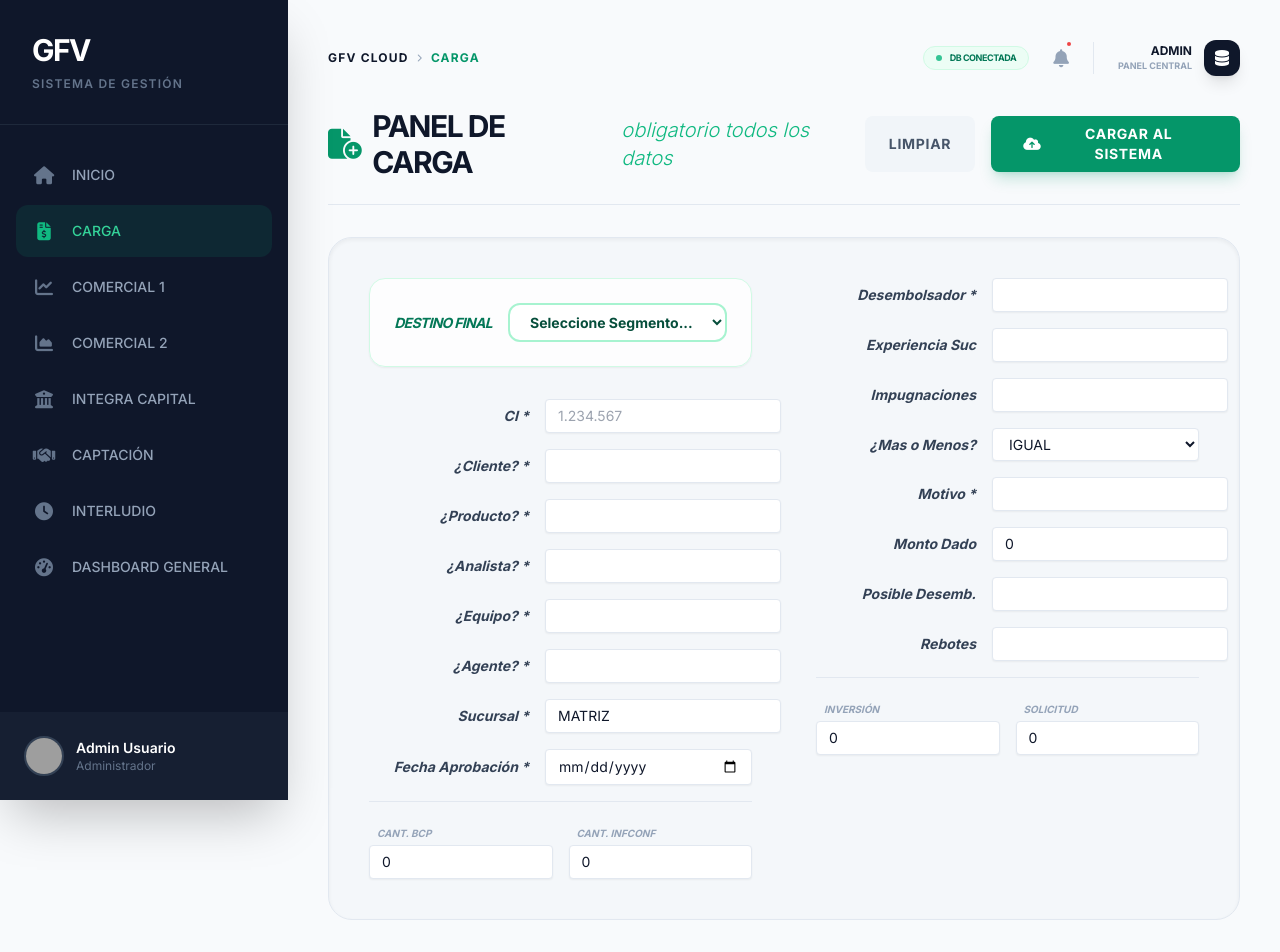
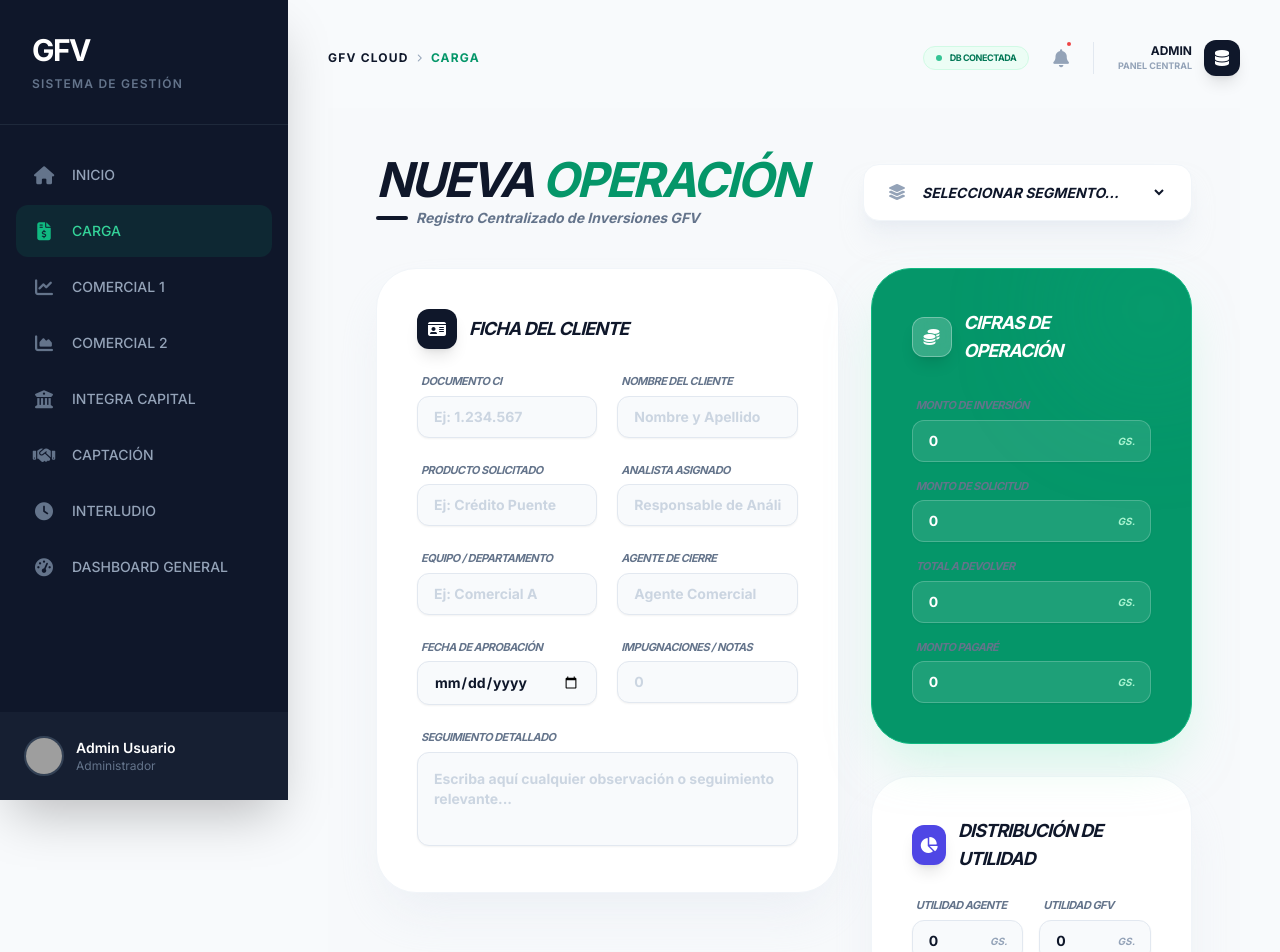
Before and after one commit to vhk14726-design/Reportesdeseguimientos, a React (Vite) app: page / in a window 1280 px wide. Shown: the top 952 px of the page. Built offline with nearby package versions, Linux system fonts and the light colour scheme; no server answers; the database is empty; grey boxes are pictures that could not be loaded.

Commit message:
Add files via upload

```diff
--- a/components/CargaForm.tsx
+++ b/components/CargaForm.tsx
@@ -40,7 +40,6 @@ const CargaForm: React.FC<CargaFormProps> = ({ onSave }) => {
     rebotes: '',
   });
 
-  const [aiAnalysis, setAiAnalysis] = useState<any>(null);
   const [loading, setLoading] = useState(false);
   const [error, setError] = useState<string | null>(null);
 
@@ -56,16 +55,11 @@ const CargaForm: React.FC<CargaFormProps> = ({ onSave }) => {
   const handleSubmit = async (e: React.FormEvent) => {
     e.preventDefault();
 
-    const requiredFields = [
-      'destino', 'ci', 'cliente', 'producto', 'analista',
-      'equipo', 'agente', 'fechaAprobacion', 'sucursal',
-      'desembolsador', 'motivo'
-    ];
-
+    const requiredFields = ['destino', 'ci', 'cliente', 'producto', 'analista', 'agente'];
     const missing = requiredFields.filter(f => !formData[f as keyof FormData]);
 
     if (missing.length > 0) {
-      setError(`Faltan campos obligatorios: ${missing.join(', ').toUpperCase()}`);
+      setError(`Campos requeridos pendientes: ${missing.join(', ').toUpperCase()}`);
       return;
     }
 
@@ -73,68 +67,47 @@ const CargaForm: React.FC<CargaFormProps> = ({ onSave }) => {
     setError(null);
 
     try {
-      const analysis = await analyzeFinancialData(formData);
-      setAiAnalysis(analysis);
-      onSave(formData);
-    } catch (err) {
-      console.error(err);
-      setError("Error al procesar la operación. Intente nuevamente.");
+      await onSave(formData);
+      alert("✅ Operación procesada y guardada correctamente.");
+    } catch (err: any) {
+      setError(`Error crítico: ${err.message || "Fallo en la conexión con el servidor"}`);
     } finally {
       setLoading(false);
     }
   };
 
-  const inputContainerClass = "flex items-center gap-4 group";
-  const labelClass = "w-40 text-sm font-bold text-slate-700 italic text-right shrink-0";
-  const inputClass = "flex-1 bg-white border border-slate-200 rounded px-3 py-1.5 text-sm text-slate-900 focus:ring-1 focus:ring-emerald-500 focus:border-emerald-500 outline-none transition-all shadow-sm group-hover:border-slate-300";
+  const labelClass = "block text-[11px] font-black uppercase tracking-tighter text-slate-500 mb-1.5 ml-1 italic";
+  const inputClass = "w-full bg-slate-50 border border-slate-200 rounded-xl px-4 py-2.5 text-sm font-bold text-slate-900 focus:bg-white focus:ring-2 focus:ring-slate-900/5 focus:border-slate-900 outline-none transition-all shadow-sm placeholder:text-slate-300";
+  const financialInputClass = "w-full bg-emerald-50/30 border border-emerald-100 rounded-xl px-4 py-2.5 text-sm font-black text-emerald-900 focus:bg-white focus:ring-2 focus:ring-emerald-500/10 focus:border-emerald-600 outline-none transition-all shadow-sm";
+  const currencyBadge = <span className="absolute right-4 top-1/2 -translate-y-1/2 text-[10px] font-black text-slate-400 italic pointer-events-none">GS.</span>;
 
   return (
-    <div className="space-y-8 animate-in fade-in duration-500 max-w-6xl mx-auto pb-20">
-      <header className="flex justify-between items-center border-b border-slate-200 pb-6">
-        <div>
-          <h2 className="text-3xl font-black text-slate-900 tracking-tighter uppercase flex items-center gap-3">
-            <i className="fa-solid fa-file-circle-plus text-emerald-600"></i>
-            Panel de Carga <span className="text-emerald-500 font-light italic text-xl lowercase tracking-normal">obligatorio todos los datos</span>
-          </h2>
-          {error && (
-            <div className="mt-2 text-red-500 text-xs font-bold bg-red-50 px-3 py-1 rounded-lg border border-red-100 flex items-center gap-2">
-              <i className="fa-solid fa-triangle-exclamation"></i>
-              {error}
+    <div className="min-h-screen bg-slate-50/50 p-4 md:p-8 lg:p-12 animate-in fade-in slide-in-from-bottom-4 duration-1000">
+      <div className="max-w-6xl mx-auto">
+
+        {/* Superior: Título y Selector de Destino */}
+        <div className="flex flex-col md:flex-row justify-between items-start md:items-center mb-10 gap-6">
+          <div className="space-y-1">
+            <h1 className="text-5xl font-black text-slate-900 tracking-tighter uppercase italic leading-none">
+              Nueva <span className="text-emerald-600">Operación</span>
+            </h1>
+            <div className="flex items-center gap-2">
+              <span className="w-8 h-1 bg-slate-900 rounded-full"></span>
+              <p className="text-slate-500 font-bold italic text-sm">Registro Centralizado de Inversiones GFV</p>
             </div>
-          )}
           </div>
-        <div className="flex gap-4">
-          <button
-            type="button"
-            onClick={() => window.location.reload()}
-            className="px-6 py-2 bg-slate-100 text-slate-600 rounded-lg hover:bg-slate-200 transition-colors font-bold text-sm uppercase tracking-wider"
-          >
-            Limpiar
-          </button>
-          <button
-            onClick={handleSubmit}
-            disabled={loading}
-            className="px-8 py-2 bg-emerald-600 text-white rounded-lg hover:bg-emerald-700 transition-all font-bold text-sm uppercase tracking-wider shadow-lg shadow-emerald-600/20 flex items-center gap-2 active:scale-95 disabled:opacity-50 disabled:cursor-not-allowed"
-          >
-            {loading ? <i className="fa-solid fa-spinner fa-spin"></i> : <i className="fa-solid fa-cloud-arrow-up"></i>}
-            Cargar al Sistema
-          </button>
-        </div>
-      </header>
 
-      <form onSubmit={handleSubmit} className="bg-slate-100/50 p-10 rounded-3xl border border-slate-200 shadow-inner grid grid-cols-1 lg:grid-cols-2 gap-x-16 gap-y-12">
-        <div className="space-y-4">
-          <div className="bg-white/80 p-6 rounded-2xl border border-emerald-100 mb-8 shadow-sm">
-             <div className={inputContainerClass}>
-                <label className="w-40 text-sm font-black text-emerald-700 uppercase tracking-tighter text-right italic">Destino Final</label>
+          <div className="bg-white p-2 rounded-2xl shadow-xl shadow-slate-200/50 border border-slate-100">
+            <div className="flex items-center gap-3 px-4">
+              <i className="fa-solid fa-layer-group text-slate-400"></i>
               <select
                 name="destino"
                 required
                 value={formData.destino}
                 onChange={handleInputChange}
-                  className="flex-1 bg-white border-2 border-emerald-200 rounded-xl px-4 py-2 text-sm font-bold text-emerald-900 focus:ring-2 focus:ring-emerald-500 outline-none cursor-pointer"
+                className="bg-transparent py-2.5 pr-8 text-sm font-black text-slate-900 focus:outline-none cursor-pointer uppercase italic"
               >
-                  <option value="">Seleccione Segmento...</option>
+                <option value="">Seleccionar Segmento...</option>
                 <option value="COMERCIAL 1">COMERCIAL 1</option>
                 <option value="COMERCIAL 2">COMERCIAL 2</option>
                 <option value="INTEGRA CAPITAL">INTEGRA CAPITAL</option>
@@ -143,102 +116,204 @@ const CargaForm: React.FC<CargaFormProps> = ({ onSave }) => {
               </select>
             </div>
           </div>
-
-          <div className={inputContainerClass}>
-            <label className={labelClass}>CI *</label>
-            <input type="text" name="ci" required value={formData.ci} onChange={handleInputChange} className={inputClass} placeholder="1.234.567" />
-          </div>
-          <div className={inputContainerClass}>
-            <label className={labelClass}>¿Cliente? *</label>
-            <input type="text" name="cliente" required value={formData.cliente} onChange={handleInputChange} className={inputClass} />
-          </div>
-          <div className={inputContainerClass}>
-            <label className={labelClass}>¿Producto? *</label>
-            <input type="text" name="producto" required value={formData.producto} onChange={handleInputChange} className={inputClass} />
-          </div>
-          <div className={inputContainerClass}>
-            <label className={labelClass}>¿Analista? *</label>
-            <input type="text" name="analista" required value={formData.analista} onChange={handleInputChange} className={inputClass} />
-          </div>
-          <div className={inputContainerClass}>
-            <label className={labelClass}>¿Equipo? *</label>
-            <input type="text" name="equipo" required value={formData.equipo} onChange={handleInputChange} className={inputClass} />
-          </div>
-          <div className={inputContainerClass}>
-            <label className={labelClass}>¿Agente? *</label>
-            <input type="text" name="agente" required value={formData.agente} onChange={handleInputChange} className={inputClass} />
-          </div>
-          <div className={inputContainerClass}>
-            <label className={labelClass}>Sucursal *</label>
-            <input type="text" name="sucursal" required value={formData.sucursal} onChange={handleInputChange} className={inputClass} />
-          </div>
-          <div className={inputContainerClass}>
-            <label className={labelClass}>Fecha Aprobación *</label>
-            <input type="date" name="fechaAprobacion" required value={formData.fechaAprobacion} onChange={handleInputChange} className={inputClass} />
         </div>
 
-          <div className="pt-6 border-t border-slate-200 grid grid-cols-2 gap-4">
-             <div className="flex flex-col gap-1">
-                <label className="text-[10px] font-black text-slate-400 uppercase ml-2 italic">Cant. BCP</label>
-                <input type="number" name="cantidadBcp" value={formData.cantidadBcp} onChange={handleInputChange} className={inputClass} />
+        <form onSubmit={handleSubmit} className="grid grid-cols-1 lg:grid-cols-12 gap-8 items-start">
+
+          {/* COLUMNA 1: Datos de Identificación (6 col) */}
+          <div className="lg:col-span-7 bg-white p-8 md:p-10 rounded-[2.5rem] shadow-2xl shadow-slate-200/60 border border-slate-100 space-y-6">
+            <div className="flex items-center gap-3 mb-4">
+              <div className="w-10 h-10 bg-slate-900 rounded-xl flex items-center justify-center text-white shadow-lg">
+                <i className="fa-solid fa-id-card"></i>
               </div>
-             <div className="flex flex-col gap-1">
-                <label className="text-[10px] font-black text-slate-400 uppercase ml-2 italic">Cant. Infconf</label>
-                <input type="number" name="cantidadInformconf" value={formData.cantidadInformconf} onChange={handleInputChange} className={inputClass} />
+              <h3 className="text-lg font-black text-slate-900 uppercase italic tracking-tighter">Ficha del Cliente</h3>
+            </div>
+
+            <div className="grid grid-cols-1 md:grid-cols-2 gap-5">
+              <div className="group">
+                <label className={labelClass}>Documento CI</label>
+                <input type="text" name="ci" value={formData.ci} onChange={handleInputChange} className={inputClass} placeholder="Ej: 1.234.567" />
+              </div>
+              <div className="group">
+                <label className={labelClass}>Nombre del Cliente</label>
+                <input type="text" name="cliente" value={formData.cliente} onChange={handleInputChange} className={inputClass} placeholder="Nombre y Apellido" />
+              </div>
+            </div>
+
+            <div className="grid grid-cols-1 md:grid-cols-2 gap-5">
+              <div>
+                <label className={labelClass}>Producto Solicitado</label>
+                <input type="text" name="producto" value={formData.producto} onChange={handleInputChange} className={inputClass} placeholder="Ej: Crédito Puente" />
+              </div>
+              <div>
+                <label className={labelClass}>Analista Asignado</label>
+                <input type="text" name="analista" value={formData.analista} onChange={handleInputChange} className={inputClass} placeholder="Responsable de Análisis" />
+              </div>
+            </div>
+
+            <div className="grid grid-cols-1 md:grid-cols-2 gap-5">
+              <div>
+                <label className={labelClass}>Equipo / Departamento</label>
+                <input type="text" name="equipo" value={formData.equipo} onChange={handleInputChange} className={inputClass} placeholder="Ej: Comercial A" />
+              </div>
+              <div>
+                <label className={labelClass}>Agente de Cierre</label>
+                <input type="text" name="agente" value={formData.agente} onChange={handleInputChange} className={inputClass} placeholder="Agente Comercial" />
+              </div>
+            </div>
+
+            <div className="grid grid-cols-1 md:grid-cols-2 gap-5">
+              <div>
+                <label className={labelClass}>Fecha de Aprobación</label>
+                <input type="date" name="fechaAprobacion" value={formData.fechaAprobacion} onChange={handleInputChange} className={inputClass} />
+              </div>
+              <div>
+                <label className={labelClass}>Impugnaciones / Notas</label>
+                <input type="text" name="impugnaciones" value={formData.impugnaciones} onChange={handleInputChange} className={inputClass} placeholder="0" />
+              </div>
+            </div>
+
+            <div>
+              <label className={labelClass}>Seguimiento Detallado</label>
+              <textarea
+                name="seguimiento"
+                value={formData.seguimiento}
+                onChange={handleInputChange}
+                rows={3}
+                className={`${inputClass} resize-none py-4`}
+                placeholder="Escriba aquí cualquier observación o seguimiento relevante..."
+              ></textarea>
+            </div>
+          </div>
+
+          {/* COLUMNA 2: Datos Financieros (5 col) */}
+          <div className="lg:col-span-5 space-y-8">
+            <div className="bg-emerald-600 p-8 md:p-10 rounded-[2.5rem] shadow-2xl shadow-emerald-200/50 border border-emerald-500 relative overflow-hidden group">
+              <div className="absolute -right-10 -top-10 w-40 h-40 bg-emerald-500/20 rounded-full blur-3xl group-hover:bg-emerald-400/30 transition-all duration-700"></div>
+
+              <div className="flex items-center gap-3 mb-8 relative">
+                <div className="w-10 h-10 bg-white/20 backdrop-blur-md rounded-xl flex items-center justify-center text-white border border-white/30 shadow-lg">
+                  <i className="fa-solid fa-coins"></i>
+                </div>
+                <h3 className="text-lg font-black text-white uppercase italic tracking-tighter">Cifras de Operación</h3>
+              </div>
+
+              <div className="space-y-4 relative">
+                <div>
+                  <label className={`${labelClass} text-emerald-100`}>Monto de Inversión</label>
+                  <div className="relative">
+                    <input type="number" name="inversion" value={formData.inversion} onChange={handleInputChange} className={`${financialInputClass} bg-white/10 border-white/20 text-white placeholder:text-white/40`} />
+                    <span className="absolute right-4 top-1/2 -translate-y-1/2 text-[10px] font-black text-emerald-200 italic pointer-events-none">GS.</span>
+                  </div>
+                </div>
+
+                <div>
+                  <label className={`${labelClass} text-emerald-100`}>Monto de Solicitud</label>
+                  <div className="relative">
+                    <input type="number" name="solicitud" value={formData.solicitud} onChange={handleInputChange} className={`${financialInputClass} bg-white/10 border-white/20 text-white placeholder:text-white/40`} />
+                    <span className="absolute right-4 top-1/2 -translate-y-1/2 text-[10px] font-black text-emerald-200 italic pointer-events-none">GS.</span>
+                  </div>
+                </div>
+
+                <div>
+                  <label className={`${labelClass} text-emerald-100`}>Total a Devolver</label>
+                  <div className="relative">
+                    <input type="number" name="totalDevolver" value={formData.totalDevolver} onChange={handleInputChange} className={`${financialInputClass} bg-white/10 border-white/20 text-white placeholder:text-white/40`} />
+                    <span className="absolute right-4 top-1/2 -translate-y-1/2 text-[10px] font-black text-emerald-200 italic pointer-events-none">GS.</span>
+                  </div>
+                </div>
+
+                <div>
+                  <label className={`${labelClass} text-emerald-100`}>Monto Pagaré</label>
+                  <div className="relative">
+                    <input type="number" name="pagare" value={formData.pagare} onChange={handleInputChange} className={`${financialInputClass} bg-white/10 border-white/20 text-white placeholder:text-white/40`} />
+                    <span className="absolute right-4 top-1/2 -translate-y-1/2 text-[10px] font-black text-emerald-200 italic pointer-events-none">GS.</span>
+                  </div>
                 </div>
               </div>
             </div>
 
-        <div className="space-y-4">
-          <div className={inputContainerClass}>
-            <label className={labelClass}>Desembolsador *</label>
-            <input type="text" name="desembolsador" required value={formData.desembolsador} onChange={handleInputChange} className={inputClass} />
+            {/* Utilidades e Inversor */}
+            <div className="bg-white p-8 md:p-10 rounded-[2.5rem] shadow-2xl shadow-slate-200/60 border border-slate-100 space-y-6">
+              <div className="flex items-center gap-3 mb-2">
+                <div className="w-10 h-10 bg-indigo-600 rounded-xl flex items-center justify-center text-white shadow-lg">
+                  <i className="fa-solid fa-chart-pie"></i>
                 </div>
-          <div className={inputContainerClass}>
-            <label className={labelClass}>Experiencia Suc</label>
-            <input type="text" name="experienciaSuc" value={formData.experienciaSuc} onChange={handleInputChange} className={inputClass} />
-          </div>
-          <div className={inputContainerClass}>
-            <label className={labelClass}>Impugnaciones</label>
-            <input type="text" name="impugnaciones" value={formData.impugnaciones} onChange={handleInputChange} className={inputClass} />
-          </div>
-          <div className={inputContainerClass}>
-            <label className={labelClass}>¿Mas o Menos?</label>
-            <select name="masOMenos" value={formData.masOMenos} onChange={handleInputChange} className={inputClass}>
-              <option value="MAS">MÁS</option>
-              <option value="MENOS">MENOS</option>
-              <option value="IGUAL">IGUAL</option>
-            </select>
-          </div>
-          <div className={inputContainerClass}>
-            <label className={labelClass}>Motivo *</label>
-            <input type="text" name="motivo" required value={formData.motivo} onChange={handleInputChange} className={inputClass} />
-          </div>
-          <div className={inputContainerClass}>
-            <label className={labelClass}>Monto Dado</label>
-            <input type="number" name="montoDado" value={formData.montoDado} onChange={handleInputChange} className={inputClass} />
-          </div>
-          <div className={inputContainerClass}>
-            <label className={labelClass}>Posible Desemb.</label>
-            <input type="text" name="posibleDesembolso" value={formData.posibleDesembolso} onChange={handleInputChange} className={inputClass} />
-          </div>
-          <div className={inputContainerClass}>
-            <label className={labelClass}>Rebotes</label>
-            <input type="text" name="rebotes" value={formData.rebotes} onChange={handleInputChange} className={inputClass} />
+                <h3 className="text-lg font-black text-slate-900 uppercase italic tracking-tighter">Distribución de Utilidad</h3>
               </div>
 
-          <div className="pt-6 border-t border-slate-200 grid grid-cols-2 gap-4">
-             <div className="flex flex-col gap-1">
-                <label className="text-[10px] font-black text-slate-400 uppercase ml-2 italic">Inversión</label>
-                <input type="number" name="inversion" value={formData.inversion} onChange={handleInputChange} className={inputClass} />
+              <div className="grid grid-cols-2 gap-4">
+                <div>
+                  <label className={labelClass}>Utilidad Agente</label>
+                  <div className="relative">
+                    <input type="number" name="utilidadAgente" value={formData.utilidadAgente} onChange={handleInputChange} className={inputClass} />
+                    {currencyBadge}
                   </div>
-             <div className="flex flex-col gap-1">
-                <label className="text-[10px] font-black text-slate-400 uppercase ml-2 italic">Solicitud</label>
-                <input type="number" name="solicitud" value={formData.solicitud} onChange={handleInputChange} className={inputClass} />
+                </div>
+                <div>
+                  <label className={labelClass}>Utilidad GFV</label>
+                  <div className="relative">
+                    <input type="number" name="utilidadGfv" value={formData.utilidadGfv} onChange={handleInputChange} className={inputClass} />
+                    {currencyBadge}
+                  </div>
+                </div>
+              </div>
+
+              <div className="pt-4 border-t border-slate-100">
+                <div className="grid grid-cols-2 gap-4 items-end">
+                  <div>
+                    <label className={labelClass}>Ident. Inversor</label>
+                    <input type="text" name="inversor" value={formData.inversor} onChange={handleInputChange} className={inputClass} placeholder="Ej: SIX" />
+                  </div>
+                  <div>
+                    <label className={labelClass}>Utilidad Inversor</label>
+                    <div className="relative">
+                      <input type="number" name="utilidadInversor" value={formData.utilidadInversor} onChange={handleInputChange} className={inputClass} />
+                      {currencyBadge}
+                    </div>
+                  </div>
+                </div>
               </div>
             </div>
           </div>
         </form>
+
+        {/* Acciones Finales */}
+        <div className="mt-12 flex flex-col md:flex-row justify-center items-center gap-6">
+          <button
+            type="button"
+            onClick={() => window.location.reload()}
+            className="w-full md:w-auto px-12 py-4 bg-slate-200 text-slate-600 font-black italic uppercase text-[10px] tracking-widest rounded-full hover:bg-slate-300 transition-all active:scale-95"
+          >
+            Limpiar Datos
+          </button>
+
+          <button
+            onClick={handleSubmit}
+            disabled={loading}
+            className="w-full md:w-auto px-20 py-5 bg-[#0f172a] text-white font-black italic uppercase text-[11px] tracking-[0.25em] rounded-full hover:bg-black transition-all shadow-2xl shadow-slate-900/40 flex items-center justify-center gap-6 active:scale-95 disabled:opacity-50 group border border-white/5"
+          >
+            {loading ? (
+              <i className="fa-solid fa-spinner fa-spin"></i>
+            ) : (
+              <>
+                <span>cargar cliente</span>
+                <i className="fa-solid fa-arrow-right-long group-hover:translate-x-1.5 transition-transform text-xs"></i>
+              </>
+            )}
+          </button>
+        </div>
+
+        {error && (
+          <div className="mt-8 bg-red-50 border border-red-100 p-4 rounded-2xl flex items-center gap-4 animate-bounce">
+            <div className="w-10 h-10 bg-red-500 rounded-xl flex items-center justify-center text-white shrink-0">
+              <i className="fa-solid fa-circle-exclamation"></i>
+            </div>
+            <p className="text-red-700 font-bold text-sm">{error}</p>
+          </div>
+        )}
+
+      </div>
     </div>
   );
 };
```
Also changed, not shown: services/geminiService.ts (+8 -2 lines), services/supabase.ts (+30 -21 lines). Lines whose indentation alone changed are shown as unchanged.
